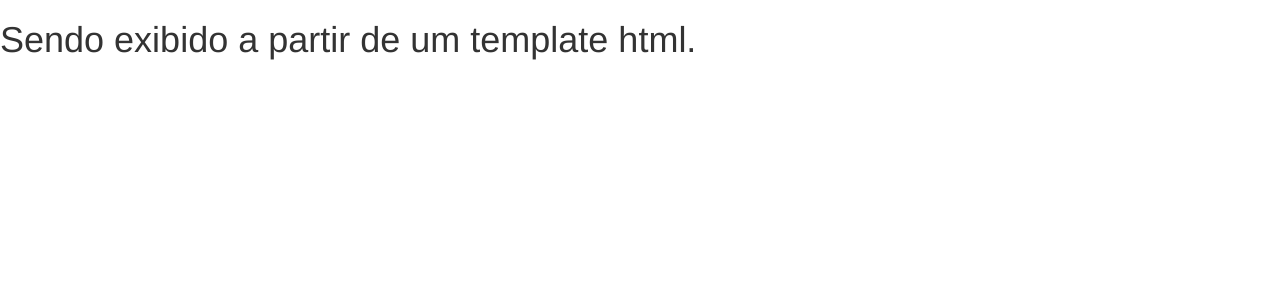
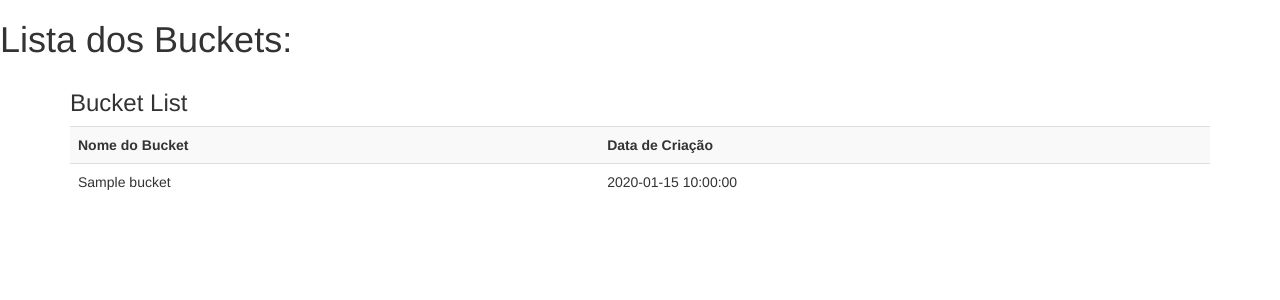
Before and after one commit to victor-s-santos/flask-aws-crud, a Flask app: template templates/index.html in a window 1280 px wide. Shown: the top 300 px of the page. Run offline with Flask 2, Linux system fonts and the light colour scheme; the template is opened without the code that fills it: most values are stand-ins (such as "Sample title", 1, 10 or a date in 2020); some libraries are stand-ins or nearby versions.

Commit message:
nome dos buckets exibidos no template

```diff
--- a/app.py
+++ b/app.py
@@ -23,12 +23,12 @@ def get_bucket():
 def get_buckets_list():
     client = boto3.client('s3')
     buckets = client.list_buckets()
-    pprint(buckets)
+    return client.list_buckets().get('Buckets')
 
 @app.route('/')
 def index():
 	buckets = get_buckets_list()
-	return render_template('index.html')
+	return render_template('index.html', buckets=buckets)
 
 
 @app.route('/files')
--- a/templates/index.html
+++ b/templates/index.html
@@ -8,5 +8,24 @@
 {% endblock %}
 
 {% block content %}
-  <h1>Sendo exibido a partir de um template html.</h1>
+  <h1>Lista dos Buckets:</h1>
+  <div class="container">
+    <div class="col-12-xs">
+      <h3>Bucket List</h3>
+
+      <table class="table table-striped">
+        <tr>
+          <th>Nome do Bucket</th>
+          <th>Data de Criação</th>
+        </tr>
+
+      {% for bucket in buckets %}
+        <tr>
+          <td>{{ bucket['Name'] }}</td>
+          <td>{{ bucket['CreationDate'] }}</td>
+        </tr>
+      {% endfor %}
+      </table>
+    </div>
+  </div>
 {% endblock %}
```
